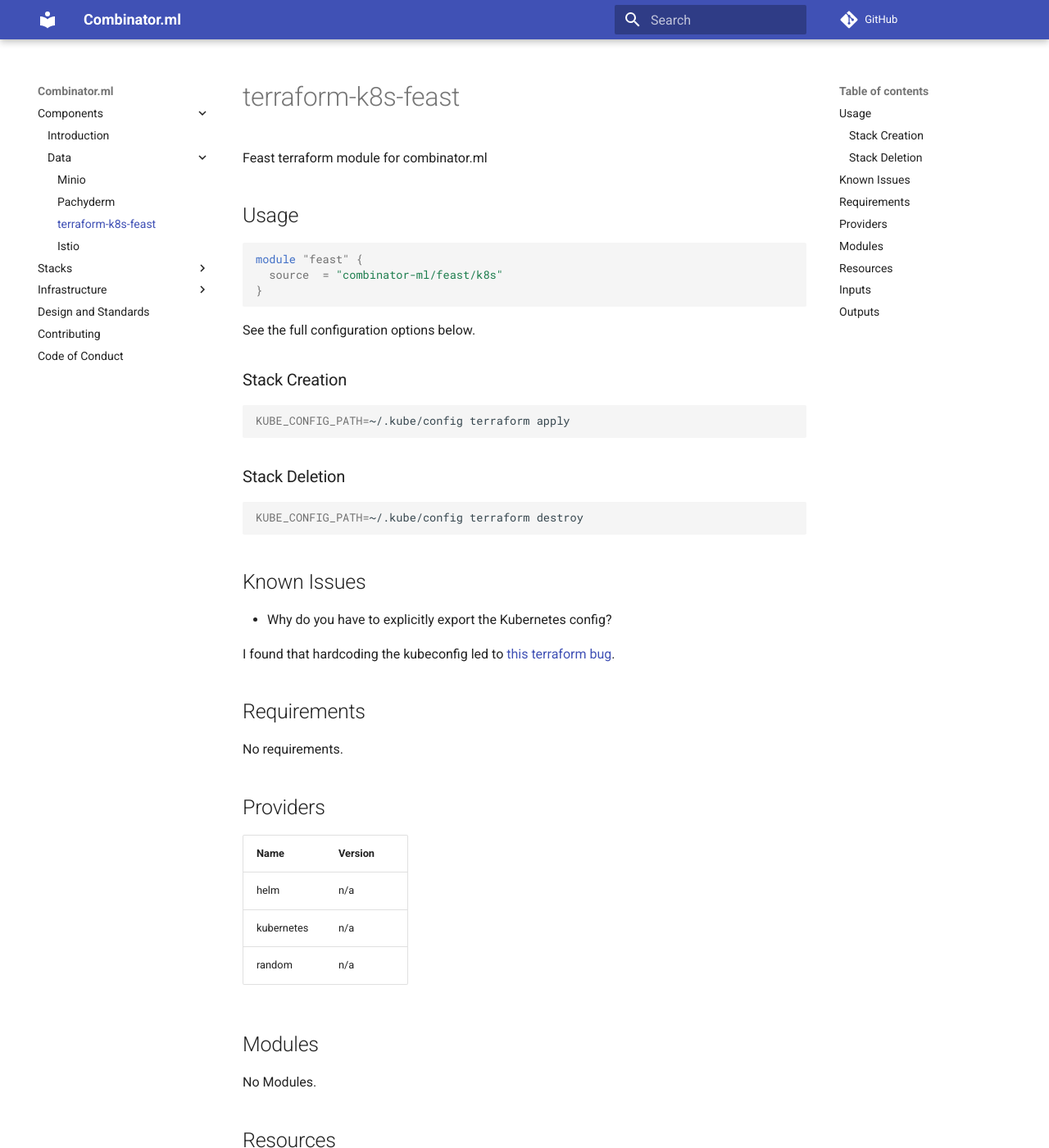
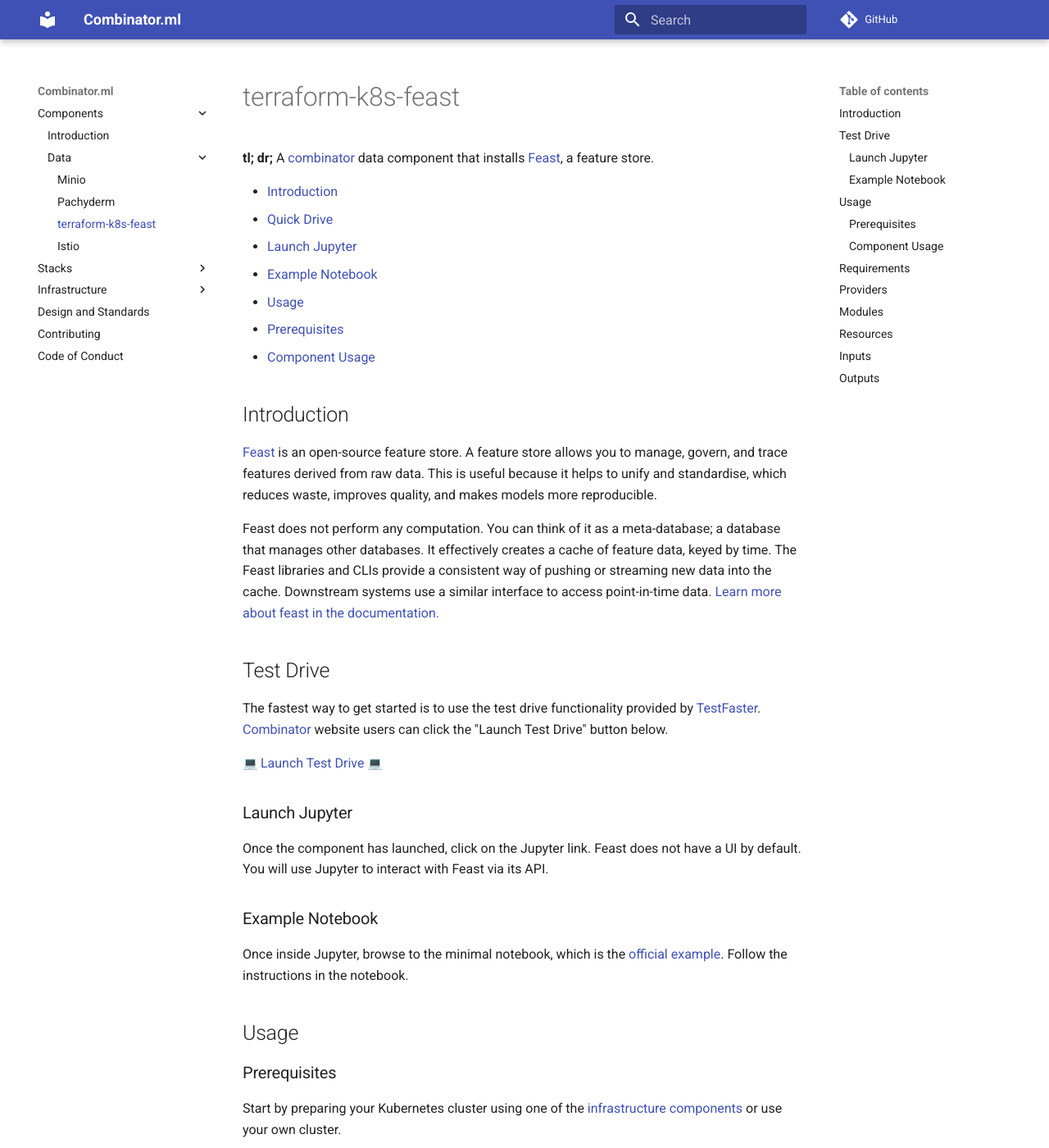
Before and after one commit to combinator-ml/combinator, an MkDocs documentation site: the page built from docs/components/data/feast.md, in a window 1280 px wide and 1400 px high. Shown: the whole window at 82% size. Built offline with MkDocs 1.6.1 and Material for MkDocs 9.7.7, drawn with Linux system fonts in a browser that asks for light colours; emoji names are drawn with the system emoji font; comment, search, counter and statistics services are not loaded; some of the changed text lies outside the part shown.

Commit message:
docs: auto-update docs from combinator-ml/terraform-k8s-feast

````diff
--- a/docs/components/data/feast.md
+++ b/docs/components/data/feast.md
@@ -1,34 +1,53 @@
 # terraform-k8s-feast
 
-Feast terraform module for combinator.ml
+**tl; dr;** A [combinator](https://combinator.ml) data component that installs [Feast](https://feast.dev), a feature store.
+
+- [Introduction](#introduction)
+- [Quick Drive](#quick-drive)
+  * [Launch Jupyter](#launch-jupyter)
+  * [Example Notebook](#example-notebook)
+- [Usage](#usage)
+  * [Prerequisites](#prerequisites)
+  * [Component Usage](#component-usage)
+
+## Introduction
+
+[Feast](https://feast.dev) is an open-source feature store. A feature store allows you to manage, govern, and trace features derived from raw data. This is useful because it helps to unify and standardise, which reduces waste, improves quality, and makes models more reproducible.
+
+Feast does not perform any computation. You can think of it as a meta-database; a database that manages other databases. It effectively creates a cache of feature data, keyed by time. The Feast libraries and CLIs provide a consistent way of pushing or streaming new data into the cache. Downstream systems use a similar interface to access point-in-time data. [Learn more about feast in the documentation.](https://docs.feast.dev)
+
+## Test Drive
+
+The fastest way to get started is to use the test drive functionality provided by [TestFaster](https://testfaster.ci). [Combinator](https://combinator.ml) website users can click the "Launch Test Drive" button below.
+
+<!--<iframe width="600" height="400" id="testdrive" style="display: block;" src="https://testfaster.ci/launch?embedded=true&amp;repo=https://github.com/combinator-ml/terraform-k8s-feast&amp;file=examples/testfaster/.testfaster.yml"></iframe>-->
+
+[:computer: Launch Test Drive :computer:](https://testfaster.ci/launch?embedded=true&amp;repo=https://github.com/combinator-ml/terraform-k8s-feast&amp;file=examples/testfaster/.testfaster.yml)
+
+### Launch Jupyter
+
+Once the component has launched, click on the Jupyter link. Feast does not have a UI by default. You will use Jupyter to interact with Feast via its API.
+
+### Example Notebook
+
+Once inside Jupyter, browse to the minimal notebook, which is the [official example](https://github.com/feast-dev/feast/tree/v0.9-branch/examples/minimal). Follow the instructions in the notebook.
 
 ## Usage
+
+### Prerequisites
+
+Start by preparing your Kubernetes cluster using one of the [infrastructure components](https://combinator.ml/infrastructure/introduction/) or use your own cluster.
+
+### Component Usage
 
 ```terraform
 module "feast" {
   source  = "combinator-ml/feast/k8s"
+  # Optional settings go here
 }
 ```
 
 See the full configuration options below.
-
-### Stack Creation
-
-```bash
-KUBE_CONFIG_PATH=~/.kube/config terraform apply
-```
-
-### Stack Deletion
-
-```bash
-KUBE_CONFIG_PATH=~/.kube/config terraform destroy
-```
-
-## Known Issues
-
-- Why do you have to explicitly export the Kubernetes config?
-
-I found that hardcoding the kubeconfig led to [this terraform bug](https://github.com/terraform-aws-modules/terraform-aws-eks/issues/1234).
 
 ## Requirements
 
````
